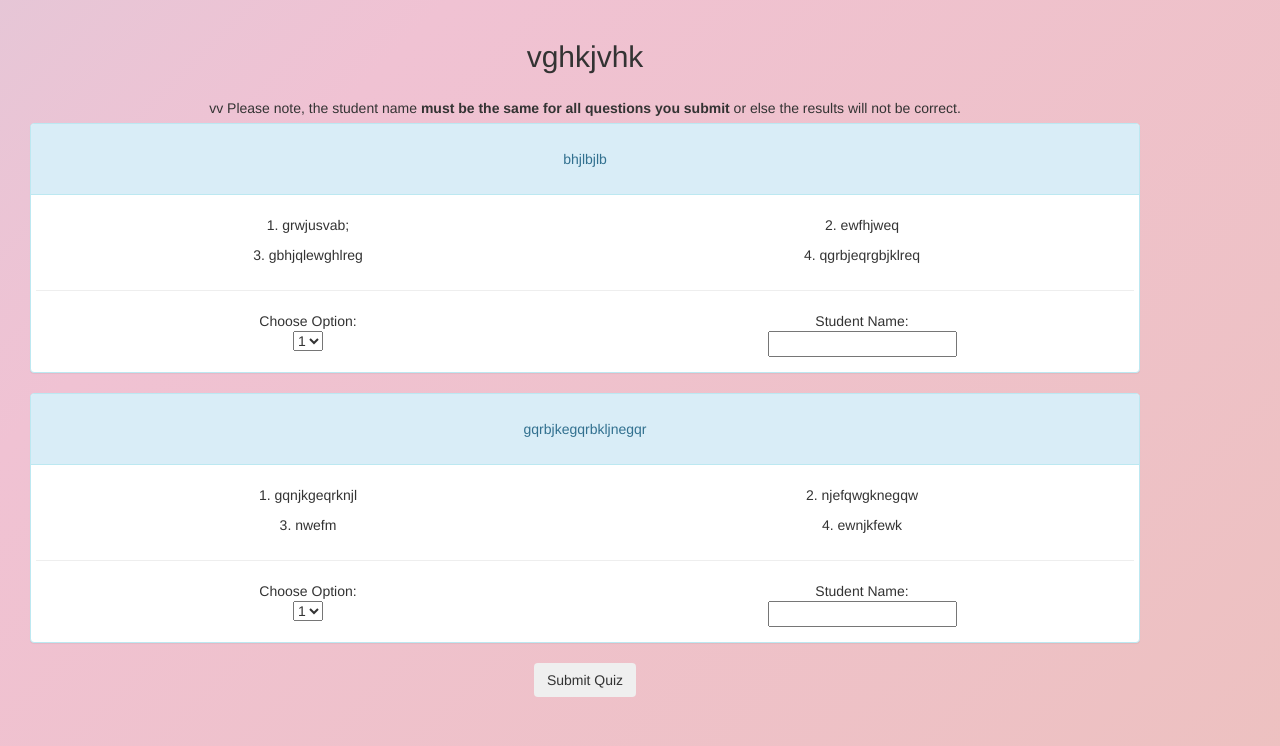
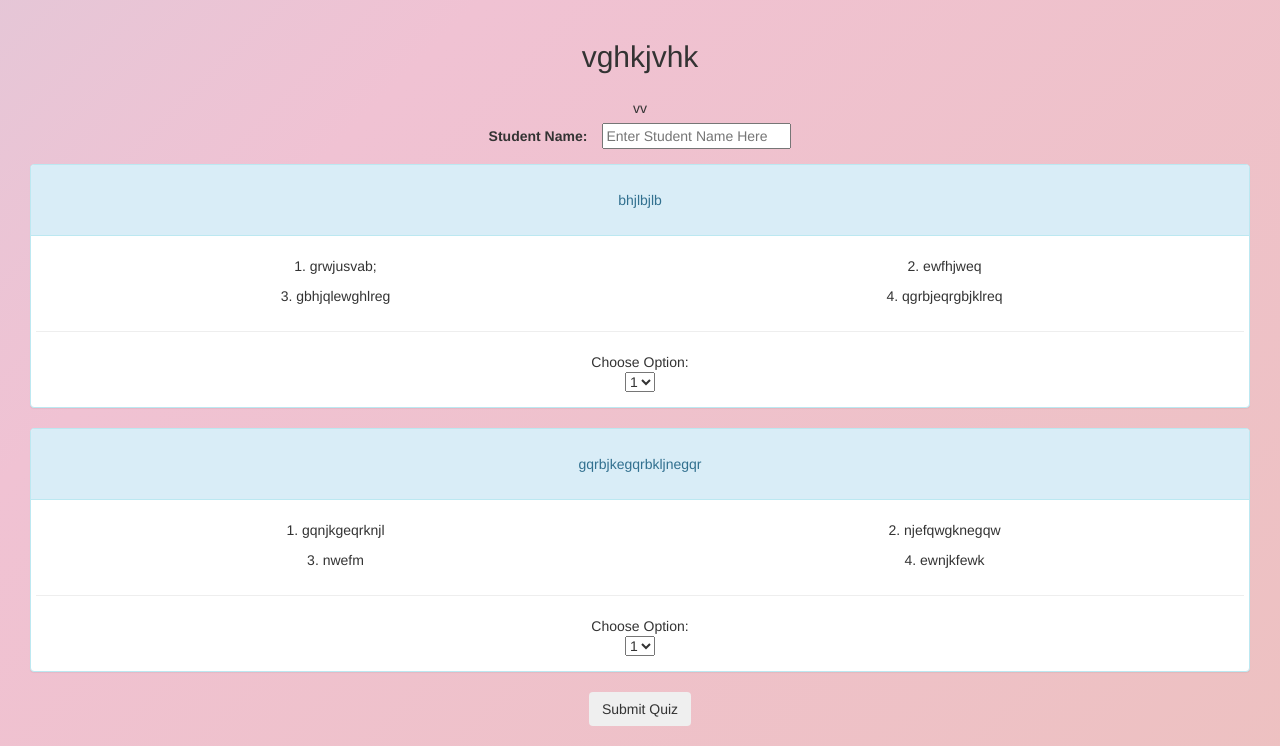
Before and after one commit to snasi623/project4, a Django app: page /quiz/1 in a window 1280 px wide. Shown: the part 54-800 px from the top of the page. Run offline with Django 3.2, Linux system fonts and the light colour scheme; data comes from the database, SQL or seed files in the repository; both versions use the stored data as it was after the commit; some libraries are stand-ins or nearby versions.

Commit message:
completed django code. tried to fix css

```diff
--- a/django_project/django_app/forms.py
+++ b/django_project/django_app/forms.py
@@ -1,7 +1,6 @@
-from django.forms import ModelForm, ModelChoiceField, MultipleHiddenInput
+from django.forms import ModelForm, ModelChoiceField, CharField
 from django.forms.widgets import HiddenInput
 from .models import Quiz, Question, QuestionResponse
-from django.forms.models import inlineformset_factory
 
 
 class CreateQuiz(ModelForm):
@@ -19,6 +18,7 @@ class CreateQuestions(ModelForm):
 class TakeQuiz(ModelForm):
     question = ModelChoiceField(queryset=Question.objects.all(), widget=HiddenInput())
     quiz = ModelChoiceField(queryset=Quiz.objects.all(), widget=HiddenInput())
+    student_name = CharField(widget = HiddenInput())
 
     class Meta:
         model = QuestionResponse
--- a/django_project/django_app/static/quiz/styles.css
+++ b/django_project/django_app/static/quiz/styles.css
@@ -15,6 +15,10 @@ body {
         background-position: 0% 50%;
     }
 }
+.container {
+    margin-left: 0;
+    margin-right: 0;
+}
 .panel > hr {
     margin: 5px;
 }
@@ -23,6 +27,7 @@ div.navbar {
 }
 .sidenav {
     padding: 0;
+    margin-left: 5px;
 }
 div.text-left {
     padding: 20px;
@@ -52,11 +57,20 @@ p {
     padding-bottom: 15px;
     padding-top: 5px;
 }
-.container {
-    margin: 0;
+#student_name_real {
+    margin-bottom: 15px;
+    margin-left: 15px;
 }
 @media (max-width: 767px) {
     .sidenav {
         display: none;
     }
+    .panel-body .col-sm-4 {
+        display: none;
+    }
 }
+@media (min-width: 767px) {
+    .container {
+        width: auto;
+    }
+}
--- a/django_project/django_app/templates/quiz/navbar.html
+++ b/django_project/django_app/templates/quiz/navbar.html
@@ -7,12 +7,15 @@
         <meta http-equiv="content-type" content="text/html; charset=UTF-8">
         <meta name="viewport" content="width=device-width, initial-scale=1">
         <title>{% block title %}{% endblock %}</title>
+        <script src="https://ajax.googleapis.com/ajax/libs/jquery/3.5.1/jquery.min.js"></script>
+        <script src="https://cdnjs.cloudflare.com/ajax/libs/popper.js/1.14.7/umd/popper.min.js" integrity="sha384-UO2eT0CpHqdSJQ6hJty5KVphtPhzWj9WO1clHTMGa3JDZwrnQq4sF86dIHNDz0W1" crossorigin="anonymous"></script>
         <link rel="stylesheet" href="https://maxcdn.bootstrapcdn.com/bootstrap/3.3.7/css/bootstrap.min.css" integrity="sha384-BVYiiSIFeK1dGmJRAkycuHAHRg32OmUcww7on3RYdg4Va+PmSTsz/K68vbdEjh4u" crossorigin="anonymous">
+        <script src="https://stackpath.bootstrapcdn.com/bootstrap/4.3.1/js/bootstrap.min.js" integrity="sha384-JjSmVgyd0p3pXB1rRibZUAYoIIy6OrQ6VrjIEaFf/nJGzIxFDsf4x0xIM+B07jRM" crossorigin="anonymous"></script>
         <link rel="stylesheet" type="text/css" href="{% static 'quiz/styles.css' %}" />
     </head>
     <body>
         <nav class="navbar navbar-default" role="navigation">
-            <div class="container">
+            <div class="container-fluid">
                 <div class="navbar-header">
                     <a class="navbar-brand" href="{% url 'home' %}">Django Quiz App</a>
                 </div>
--- a/django_project/django_app/templates/quiz/quiz.html
+++ b/django_project/django_app/templates/quiz/quiz.html
@@ -9,8 +9,9 @@
         {% csrf_token %}
         <div>
             <h2>{{ quiz.name }}</h2>
-            <p>{{ quiz.instructions }} Please note, the student name <strong>must be the same for all questions you submit</strong> or else the results will not be correct.</p>
+            <p>{{ quiz.instructions }}</p>
         </div>
+        <label for="student_name_real">Student Name:</label><input type="text" id="student_name_real" placeholder="Enter Student Name Here" required="required">
         {% for r in formset %}
         {% with current_question=questions|get_item:r.question.value %}
         <div class="panel panel-info questions">
@@ -36,13 +37,12 @@
             <hr>
             <div class="panel-body panel-info">
                 <div class="row">
-                    <div class="col-sm-6">Choose Option: </div>
-                    <div class="col-sm-6">Student Name: </div>
+                    <div class="col-sm-12">Choose Option: </div>
                 </div>
                 <div class="row">
-                    <div class="col-sm-6">{% render_field r.selected_option %}</div>
-                    <div class="col-sm-6">{% render_field r.student_name %}</div>
+                    <div class="col-sm-12">{% render_field r.selected_option %}</div>
                 </div>
+                {% render_field r.student_name class="student_name" %}
                 {% render_field r.quiz %}
                 {% render_field r.question %}
                 {{ r.submission_token.as_hidden }}
@@ -58,4 +58,8 @@
         {{ form.quiz }}
     </form>
 </div>
+<script>$('#student_name_real').on('input', function() {
+    var name = ($(this).val())
+    $('.student_name').val(name)
+});</script>
 {% endblock %}
--- a/django_project/django_app/views.py
+++ b/django_project/django_app/views.py
@@ -119,9 +119,25 @@ def results(request, submission_token):
     return render(request, 'quiz/results.html', context)
 
 def listresults(request, quiz_pk):
-    results = QuestionResponse.objects.filter(quiz_id = quiz_pk).values('submission_token').distinct()
+    results = QuestionResponse.objects.filter(quiz_id = quiz_pk)
 
-    pprint.pprint(results)
+    dictionary = {}
+    for r in results:
+        is_correct = r.selected_option == r.question.correct_option
+        if r.submission_token not in dictionary:
+            dictionary[r.submission_token] = {
+                'len_results': 1,
+                'num_correct': int(is_correct),
+                'student_name': r.student_name,
+                'grade': round((int(is_correct) / 1) * 100)
+            }
+        else:
+            dictionary[r.submission_token]['len_results'] += 1
+            dictionary[r.submission_token]['num_correct'] += int(is_correct)
+            dictionary[r.submission_token]['grade'] = round((dictionary[r.submission_token]['num_correct'] / dictionary[r.submission_token]['len_results']) * 100)
 
-    context = {}
+
+    pprint.pprint(dictionary)
+
+    context = {'dictionary' : dictionary}
     return render(request, 'quiz/listresults.html', context)
--- a/django_project/todo.txt
+++ b/django_project/todo.txt
@@ -1,3 +1,2 @@
-list results view
 fix margin on body
 fix navbar collapse issue
--- a/user_stories.txt
+++ b/user_stories.txt
@@ -1,3 +1,3 @@
 As a teacher, I want to create practice quizzes for my students online and see their grades so that I can better understand where they are struggling to understand the material
 As a student, I want an easy to use online quiz application so that I can better prepare for my upcoming tests at home
-As an individual practicing another language, I want an online quiz application that will help me practice my skills when I am not able to get hands on experience in the field
+As a trivia afficionado, I want an easy online quiz application that will allow me to create multiple choice quizzes that I can challenge my friends to take.
```
Also changed, not shown: django_project/django_app/templates/quiz/index.html (+5 -6 lines), django_project/django_app/templates/quiz/listresults.html (+6 -4 lines), django_project/db.sqlite3, wireframes/create_quiz_create_questions.jpg (added), wireframes/index_mobile.jpg (added), 3 other files.
